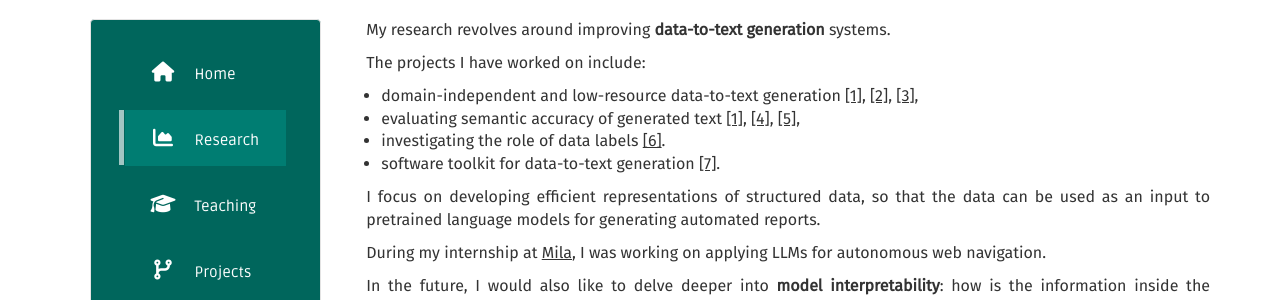
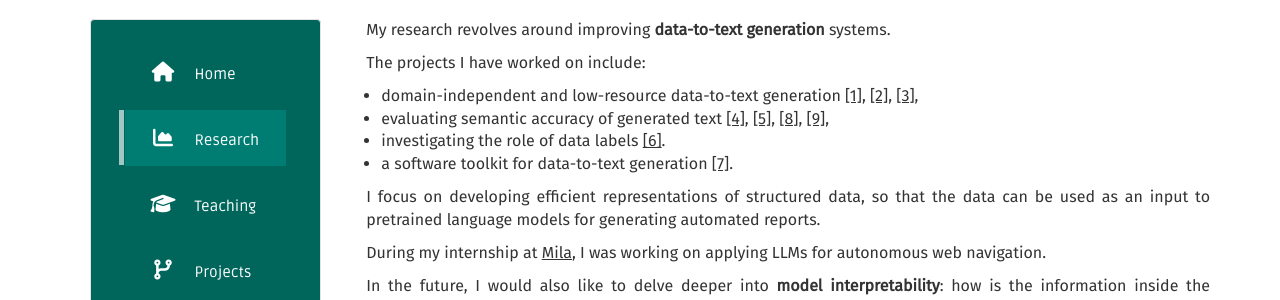
Before and after one commit to kasnerz/kasnerz.github.io, a Jekyll site: the page built from research.md, in a window 1280 px wide and 900 px high. Shown: the part 189-489 px from the top of the window. Built offline with Jekyll 4.4.1, drawn with Linux system fonts in a browser that asks for light colours; nearby versions of some CDN libraries.

Commit message:
Update research

```diff
--- a/research.md
+++ b/research.md
@@ -8,9 +8,9 @@ My research revolves around improving **data-to-text generation** systems.
 
 The projects I have worked on include:
 - domain-independent and low-resource data-to-text generation [[1]](#d2t-llm), [[2]](#neural_pipeline), [[3]](#iterative_editing),
-- evaluating semantic accuracy of generated text [[1]](#d2t-llm), [[4]](#text_in_context), [[5]](#semacc),
+- evaluating semantic accuracy of generated text [[4]](#text_in_context), [[5]](#semacc), [[8]](#factgenie), [[9]](#d2t-llm),
 - investigating the role of data labels [[6]](#rel2text).
-- software toolkit for data-to-text generation [[7]](#tabgenie).
+- a software toolkit for data-to-text generation [[7]](#tabgenie).
 
 I focus on developing efficient representations of structured data, so that the data can be used as an input to pretrained language models for generating automated reports.
 
```
